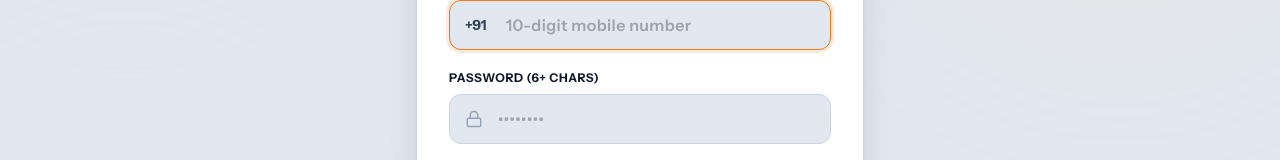
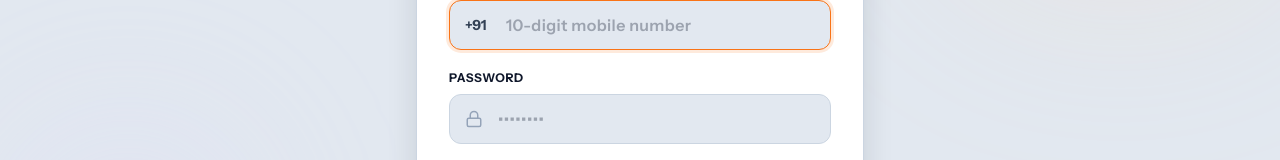
Before and after one commit to darshanhunoor/india-ecommerce, a Next.js app in the folder apps/frontend/: page /en/login in a window 1280 px wide. Shown: the part 415-575 px from the top of the page. Built offline with nearby package versions, Linux system fonts and the light colour scheme; no server answers.

Commit message:
fix: remove 6+ chars label

```diff
--- a/apps/frontend/src/app/[locale]/login/page.tsx
+++ b/apps/frontend/src/app/[locale]/login/page.tsx
@@ -120,7 +120,7 @@
               </div>
 
               <div>
-                <label className="block text-xs font-bold text-navy-900 uppercase tracking-wider mb-2">Password (6+ chars)</label>
+                <label className="block text-xs font-bold text-navy-900 uppercase tracking-wider mb-2">Password</label>
                 <div className="relative">
                   <span className="absolute left-4 top-1/2 -translate-y-1/2 text-navy-400">
                     <Lock size={18} />
```
